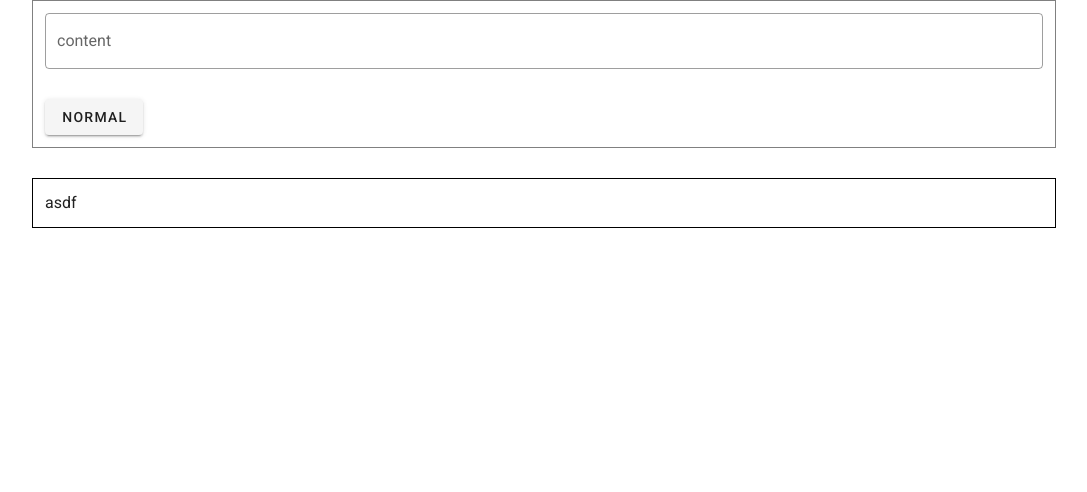
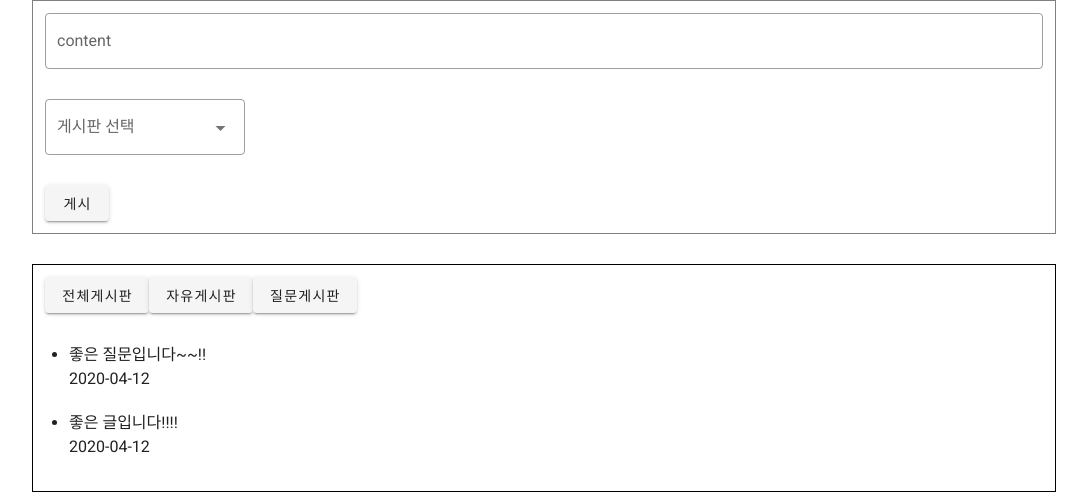
Before and after one commit to yoosg/caremind, a Nuxt app: page / in a window 1280 px wide. Shown: the top 492 px of the page, without its empty margins (96-1183 px from the left). Built offline with nearby package versions, Linux system fonts and the light colour scheme.

Commit message:
comment add

```diff
--- /dev/null
+++ b/pages/data.js
@@ -0,0 +1,25 @@
+const date = new Date()
+const addDate =
+  date.getFullYear() +
+  (date.getMonth() + 1 < 10
+    ? '-0' + (date.getMonth() + 1)
+    : '-' + (date.getMonth() + 1)) +
+  (date.getDate() < 10 ? '-0' + date.getDate() : '-' + date.getDate())
+const data = {
+  date: addDate,
+  list: [
+    {
+      id: 0,
+      content: '좋은 질문입니다~~!!',
+      date: addDate,
+      choice: 1
+    },
+    {
+      id: 1,
+      content: '좋은 글입니다!!!!',
+      date: addDate,
+      choice: 0
+    }
+  ]
+}
+export default data
--- a/pages/index.vue
+++ b/pages/index.vue
@@ -2,27 +2,68 @@
   <v-layout column>
     <v-container class="input-area">
       <v-flex>
-        <v-text-field label="content" outlined></v-text-field>
+        <v-text-field v-model="content" label="content" outlined></v-text-field>
+        <div class="select-area">
+          <v-select :items="items" label="게시판 선택" outlined></v-select>
+        </div>
       </v-flex>
       <v-flex>
-        <v-btn>Normal</v-btn>
+        <v-btn @click="addList">게시</v-btn>
       </v-flex>
     </v-container>
-    <v-container class="list-area">asdf</v-container>
+    <v-container class="list-area">
+      <div class="button-group">
+        <v-btn @click="addList">전체게시판</v-btn>
+        <v-btn @click="addList">자유게시판</v-btn>
+        <v-btn @click="addList">질문게시판</v-btn>
+      </div>
+      <ul v-for="item in listAll" :key="item.id">
+        <li class="list-item">
+          <div>{{ item.content }}</div>
+          <div>{{ item.date }}</div>
+          <div>{{ item.changeDate }}</div>
+        </li>
+      </ul>
+    </v-container>
   </v-layout>
 </template>
 
 <script>
-export default {}
+import Data from './data'
+export default {
+  data: () => ({
+    addItem: { id: 2, content: 'asdfasdf', date: Data.date, choice: 0 },
+    id: 2,
+    content: '',
+    addDate: Data.date,
+    items: ['자유 게시판', '질문 게시판'],
+    listAll: Data.list
+  }),
+  methods: {
+    addList() {
+      console.log('addList')
+      this.listAll.push(this.addItem)
+    }
+  }
+}
 </script>
 <style lang="scss" scoped>
 .input-area {
   width: 80%;
   border: 1px solid gray;
 }
+.select-area {
+  width: 20%;
+}
+.button-group {
+  margin-bottom: 30px;
+}
 .list-area {
   border: 1px solid #000000;
   width: 80%;
   margin-top: 30px;
 }
+.list-item {
+  margin-bottom: 20px;
+}
 </style>
```
